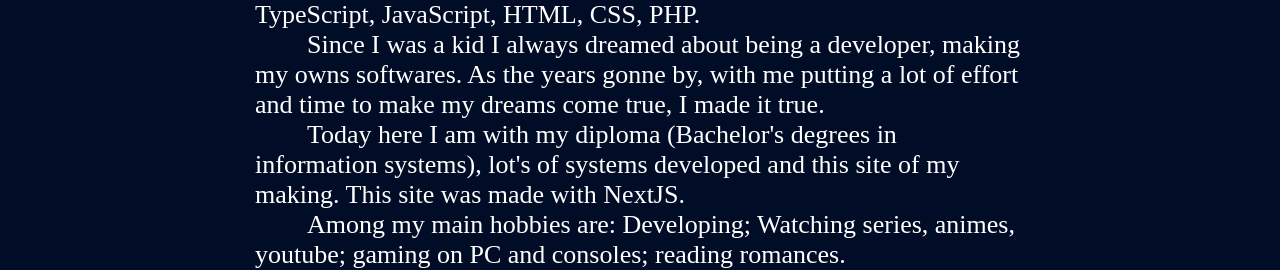
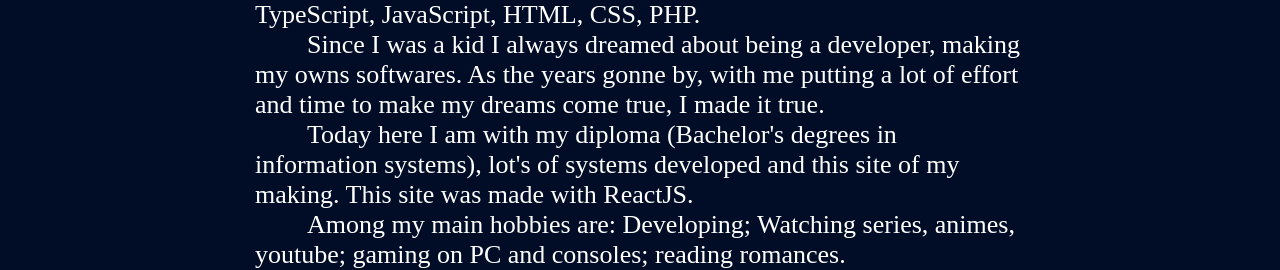
Before and after one commit to MestreALMO/My-Portfolio, a React (Create React App) app: page / in a window 1280 px wide. Shown: the part 903-1173 px from the top of the page. Built offline with nearby package versions, Linux system fonts and the light colour scheme.

Commit message:
text fixed

```diff
--- a/src/Components/About/index.tsx
+++ b/src/Components/About/index.tsx
@@ -22,7 +22,7 @@ const About: React.FC = () => {
           <p>
             Today here I am with my diploma (Bachelor&apos;s degrees in
             information systems), lot&apos;s of systems developed and this site
-            of my making. This site was made with NextJS.
+            of my making. This site was made with ReactJS.
           </p>
           <p>
             Among my main hobbies are: Developing; Watching series, animes,
```
Also changed, not shown: 1 other file (tests, documents, lock files or other folders).
